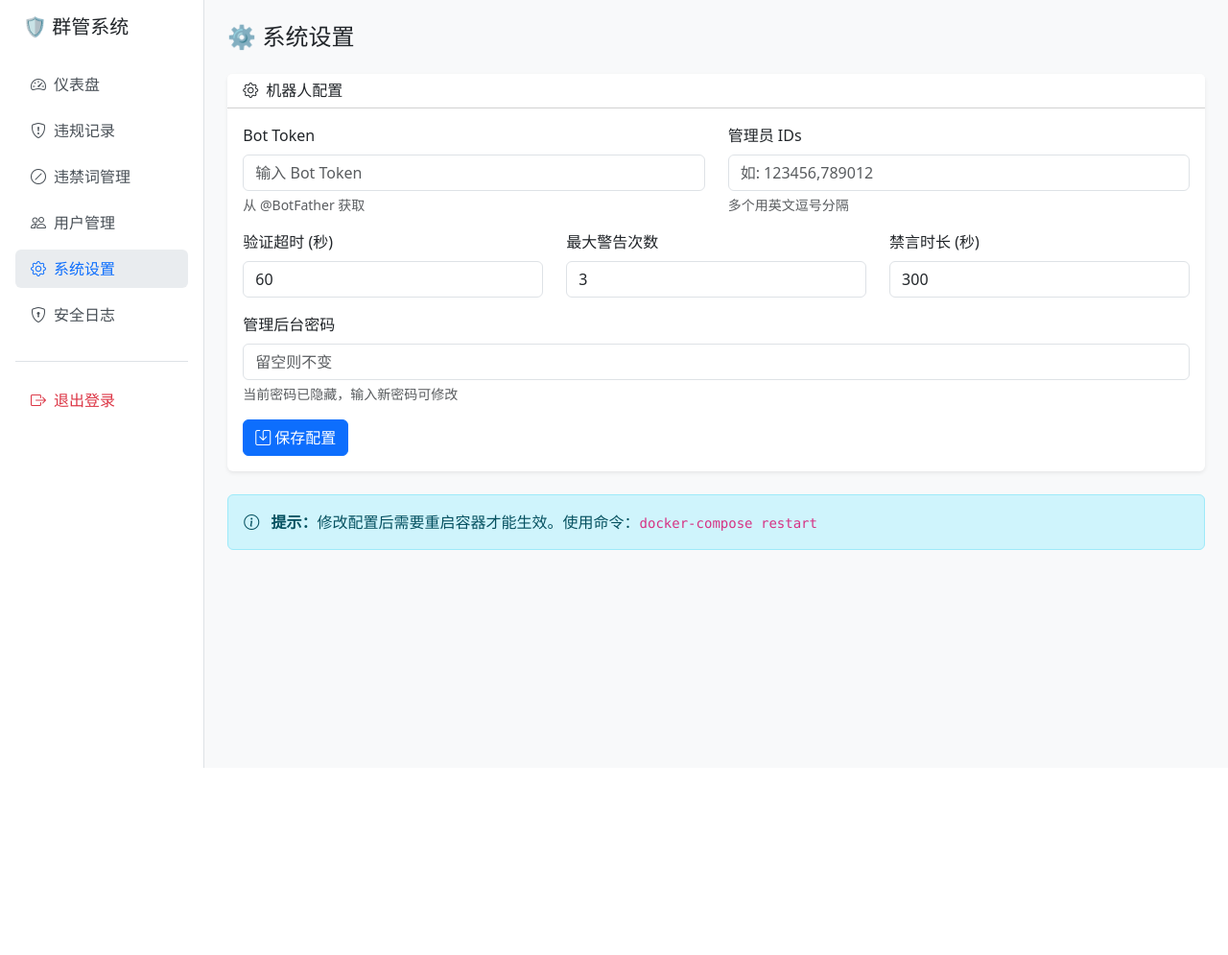
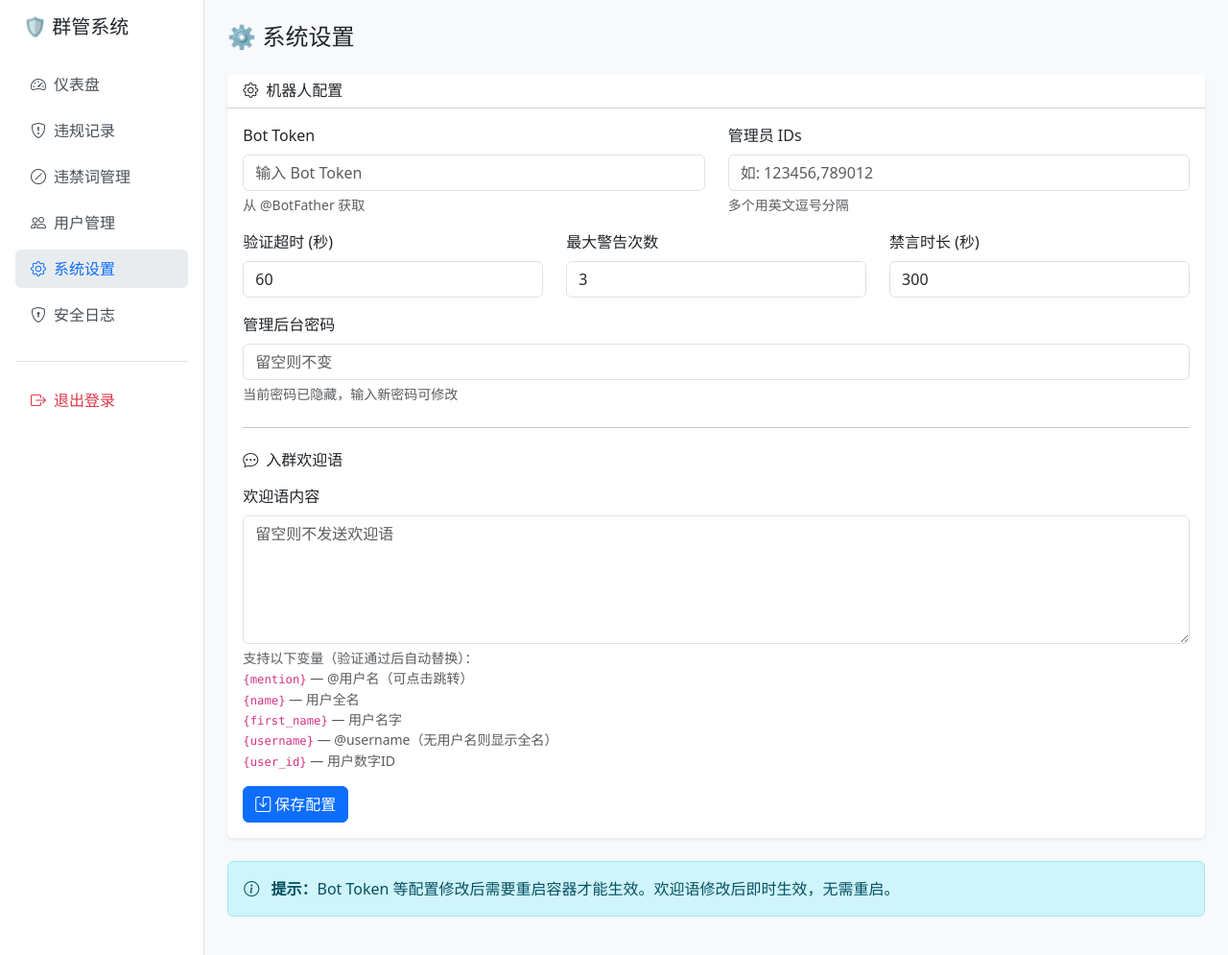
Before and after one commit to yyzq-cf/tg-group-guard, a Flask app: page /settings in a window 1280 px wide. Shown: the whole page at 96% size. Before the commit the page ends 800 px from the top, so only its background shows below. Run offline with Flask 3, Linux system fonts and the light colour scheme; the visitor is signed in with stand-in values (Sample User, id 1); data that the repository does not hold is empty.

Commit message:
feat: 入群欢迎语 + Web 后台自定义
- 验证通过后自动在群内发送欢迎消息
- 支持 {mention}/{name}/{first_name}/{username}/{user_id} 变量替换
- Web 后台系统设置页面可编辑欢迎语，即时生效无需重启
- 留空则不发送欢迎语
- 更新 README 添加欢迎语使用说明

```diff
--- a/app/database.py
+++ b/app/database.py
@@ -67,6 +67,17 @@ def init_db():
             last_attempt TIMESTAMP DEFAULT CURRENT_TIMESTAMP
         )
     ''')
+    # 通用配置表
+    c.execute('''
+        CREATE TABLE IF NOT EXISTS settings (
+            key TEXT PRIMARY KEY,
+            value TEXT,
+            updated_at TIMESTAMP DEFAULT CURRENT_TIMESTAMP
+        )
+    ''')
+    # 初始化默认欢迎语
+    c.execute("INSERT OR IGNORE INTO settings (key, value) VALUES (?, ?)",
+              ("welcome_message", "🎉 欢迎 {mention} 加入群组！\n\n✅ 验证已通过，你现在可以正常发言了。\n\n请遵守群规，文明交流~"))
     conn.commit()
     conn.close()
 
@@ -79,3 +90,21 @@ def _init_default_keywords(c):
     ]
     for kw in defaults:
         c.execute("INSERT OR IGNORE INTO blocked_keywords (keyword) VALUES (?)", (kw,))
+
+def get_setting(key: str, default="") -> str:
+    """获取配置项"""
+    conn = get_conn()
+    c = conn.cursor()
+    c.execute("SELECT value FROM settings WHERE key = ?", (key,))
+    row = c.fetchone()
+    conn.close()
+    return row["value"] if row else default
+
+def set_setting(key: str, value: str):
+    """设置配置项"""
+    conn = get_conn()
+    c = conn.cursor()
+    c.execute("INSERT OR REPLACE INTO settings (key, value, updated_at) VALUES (?, ?, datetime('now'))",
+              (key, value))
+    conn.commit()
+    conn.close()
--- a/app/web/server.py
+++ b/app/web/server.py
@@ -6,7 +6,7 @@ import logging
 from functools import wraps
 from datetime import datetime, timedelta
 from flask import Flask, render_template, request, redirect, url_for, session, flash, jsonify
-from app.database import get_conn, DB_PATH
+from app.database import get_conn, get_setting, set_setting
 from app.config import Config
 
 app = Flask(__name__, template_folder="templates", static_folder="static")
@@ -241,9 +241,10 @@ def users():
 @app.route("/settings", methods=["GET", "POST"])
 @login_required
 def settings():
-    config_file = "/app/.env"
     if request.method == "POST":
         data = request.form
+        # 保存 .env 配置
+        config_file = "/app/.env"
         content = f"""BOT_TOKEN={data.get('bot_token', Config.BOT_TOKEN)}
 ADMIN_IDS={data.get('admin_ids', ','.join(map(str, Config.ADMIN_IDS)))}
 VERIFY_TIMEOUT={data.get('verify_timeout', Config.VERIFY_TIMEOUT)}
@@ -254,10 +255,14 @@ ADMIN_PASSWORD={data.get('admin_password', ADMIN_PASSWORD_HASH)}
 """
         with open(config_file, "w") as f:
             f.write(content)
-        flash("配置已保存（重启后生效）", "success")
+        # 保存欢迎语到数据库（即时生效）
+        welcome_msg = data.get("welcome_message", "").strip()
+        set_setting("welcome_message", welcome_msg)
+        flash("配置已保存", "success")
         return redirect(url_for("settings"))
 
-    return render_template("settings.html", config=Config, admin_password=ADMIN_PASSWORD_HASH)
+    welcome_message = get_setting("welcome_message", "")
+    return render_template("settings.html", config=Config, admin_password=ADMIN_PASSWORD_HASH, welcome_message=welcome_message)
 
 # ==================== 安全日志 ====================
 
--- a/app/web/templates/settings.html
+++ b/app/web/templates/settings.html
@@ -3,7 +3,7 @@
 {% block content %}
 <h4 class="mb-4">⚙️ 系统设置</h4>
 
-<div class="card border-0 shadow-sm">
+<div class="card border-0 shadow-sm mb-4">
     <div class="card-header bg-white">
         <h6 class="mb-0"><i class="bi bi-gear me-2"></i>机器人配置</h6>
     </div>
@@ -40,6 +40,23 @@
                 <input type="password" name="admin_password" class="form-control" placeholder="留空则不变" autocomplete="new-password">
                 <div class="form-text">当前密码已隐藏，输入新密码可修改</div>
             </div>
+
+            <hr class="my-4">
+
+            <h6 class="mb-3"><i class="bi bi-chat-dots me-2"></i>入群欢迎语</h6>
+            <div class="mb-3">
+                <label class="form-label">欢迎语内容</label>
+                <textarea name="welcome_message" class="form-control" rows="5" placeholder="留空则不发送欢迎语">{{ welcome_message }}</textarea>
+                <div class="form-text">
+                    支持以下变量（验证通过后自动替换）：<br>
+                    <code>{mention}</code> — @用户名（可点击跳转）<br>
+                    <code>{name}</code> — 用户全名<br>
+                    <code>{first_name}</code> — 用户名字<br>
+                    <code>{username}</code> — @username（无用户名则显示全名）<br>
+                    <code>{user_id}</code> — 用户数字ID
+                </div>
+            </div>
+
             <button type="submit" class="btn btn-primary">
                 <i class="bi bi-save me-1"></i>保存配置
             </button>
@@ -47,8 +64,8 @@
     </div>
 </div>
 
-<div class="alert alert-info mt-4">
+<div class="alert alert-info">
     <i class="bi bi-info-circle me-2"></i>
-    <strong>提示：</strong>修改配置后需要重启容器才能生效。使用命令：<code>docker-compose restart</code>
+    <strong>提示：</strong>Bot Token 等配置修改后需要重启容器才能生效。欢迎语修改后即时生效，无需重启。
 </div>
 {% endblock %}
```
Also changed, not shown: app/handlers/join_request.py (+22 -1 lines), README.md.
